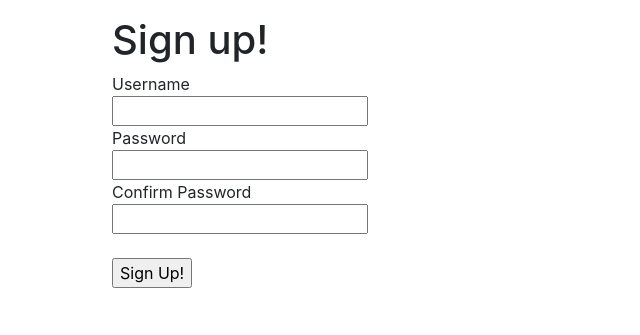
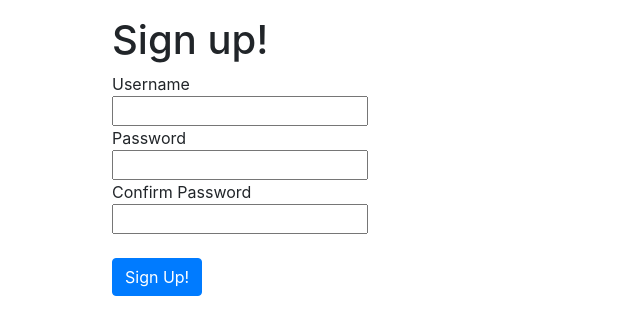
Before and after one commit to aeroej/matzip_review, a Django app: template accounts/templates/accounts/signup.html in a window 1280 px wide. Shown: the part 56-391 px from the top of the page, without its empty margins (0-640 px from the left). Run offline with Django 3.2, Linux system fonts and the light colour scheme; the template is opened without the code that fills it, so the values that code supplies are empty; parts of the project's set-up code (start-up, migrations or seed data) failed here and were passed over; some libraries are stand-ins or nearby versions.

Commit message:
오타수정

```diff
--- a/accounts/templates/accounts/signup.html
+++ b/accounts/templates/accounts/signup.html
@@ -49,7 +49,7 @@
                 <input name="password2" type="password" value="">
                 <br>
                 <br>
-                <input clasee="btn btn-primary" type="submit" value="Sign Up!">
+                <input class="btn btn-primary" type="submit" value="Sign Up!">
             </form>
 
         </div>
```
Also changed, not shown: 2 other files.
